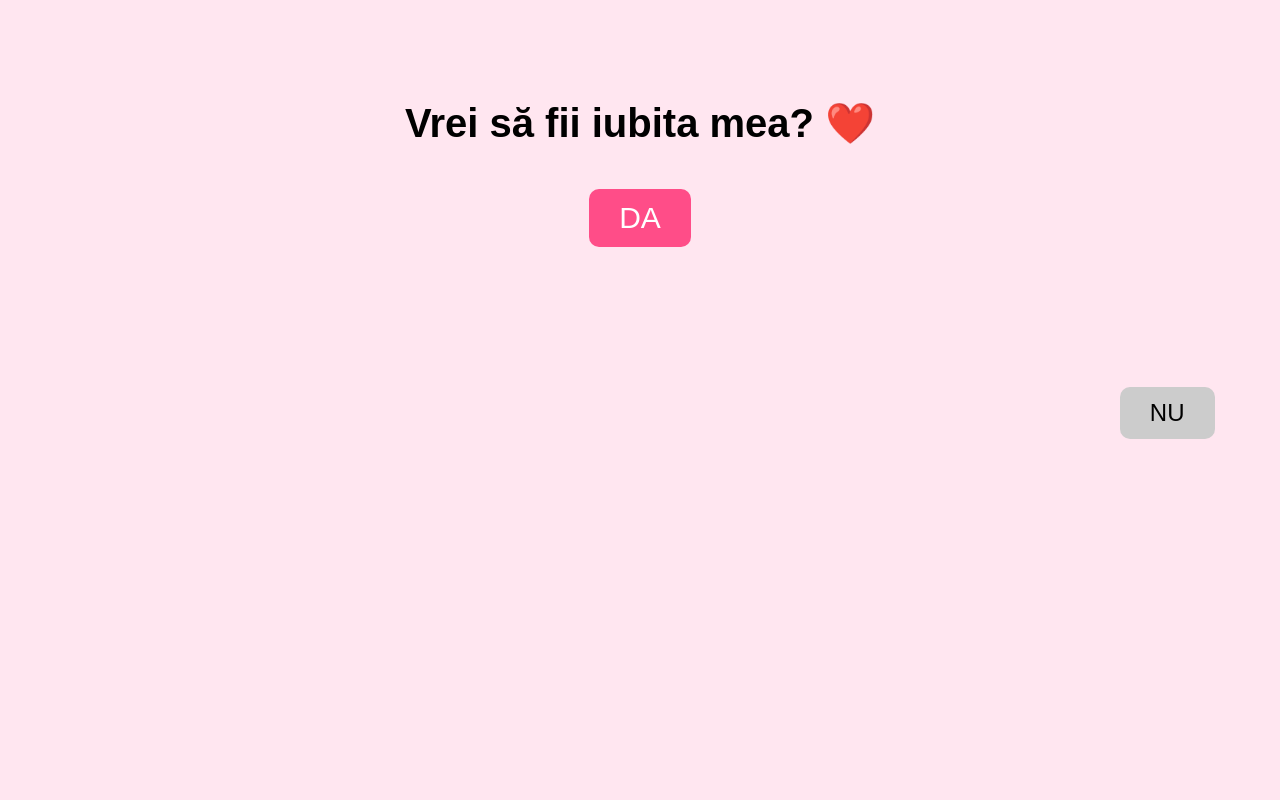
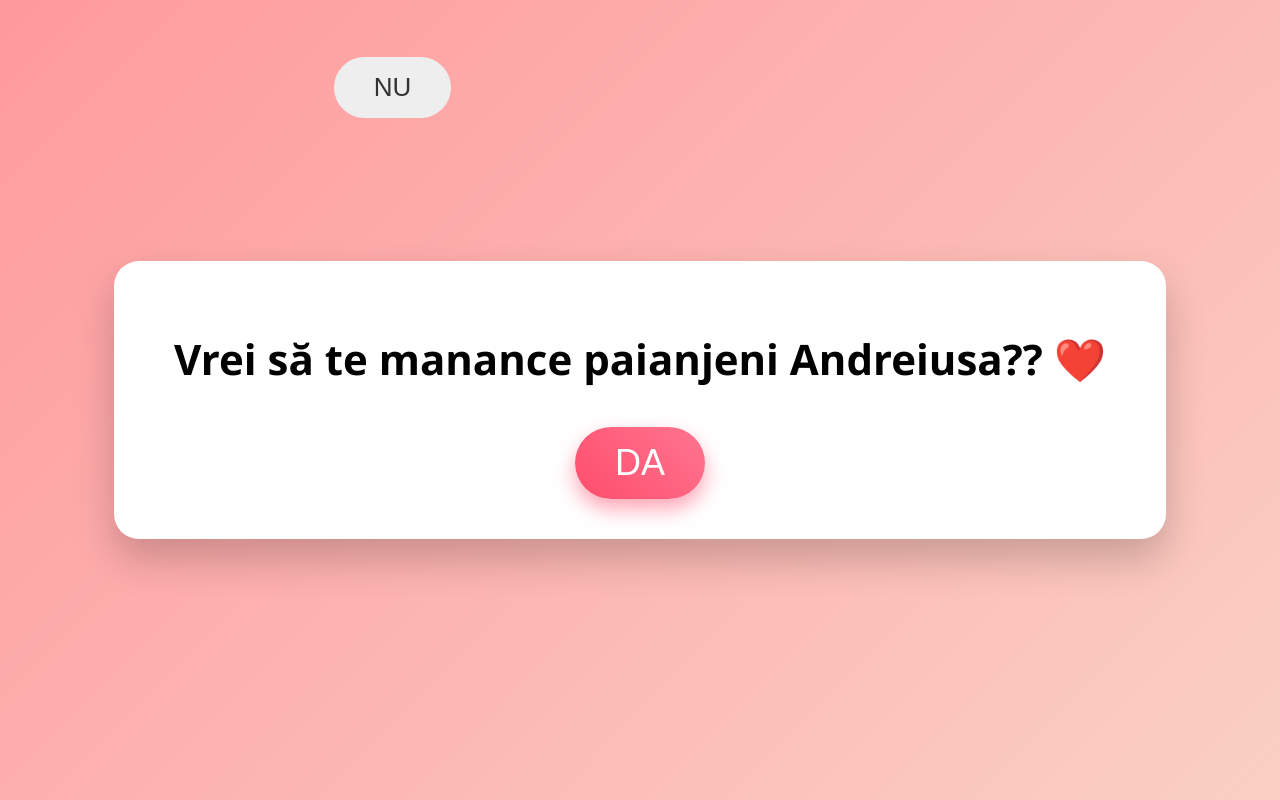
Before and after one commit to andreimusat5432-gif/vrei-sa-fii-iubita-mea, a plain HTML site: page index.html in a window 1280 px wide. Both pictures are taken after a click on the button "NU". Drawn offline with Linux system fonts and the light colour scheme.

Commit message:
Update index.html

```diff
--- a/index.html
+++ b/index.html
@@ -2,37 +2,51 @@
 <html lang="ro">
 <head>
 <meta charset="UTF-8">
-  <title>Vrei să fii iubita mea?</title>
+<title>Vrei să te manance paianjeni Andreiusa??</title>
 
 <style>
   body {
+    margin: 0;
+    height: 100vh;
+    display: flex;
+    justify-content: center;
+    align-items: center;
+    background: linear-gradient(135deg, #ff9a9e, #fad0c4);
+    font-family: 'Segoe UI', sans-serif;
+    overflow: hidden;
+  }
+
+  .container {
     text-align: center;
-      margin-top: 100px;
-      font-family: Arial, sans-serif;
-      background-color: #ffe6f0;
+    background: white;
+    padding: 40px 60px;
+    border-radius: 25px;
+    box-shadow: 0 20px 40px rgba(0,0,0,0.2);
   }
 
   h1 {
-      font-size: 40px;
+    font-size: 42px;
+    margin-bottom: 40px;
   }
 
   button {
-      font-size: 24px;
-      padding: 12px 30px;
-      margin: 15px;
+    border: none;
+    border-radius: 50px;
+    padding: 15px 40px;
+    font-size: 26px;
     cursor: pointer;
-      border-radius: 10px;
-      border: none;
-      transition: transform 0.2s;
+    transition: all 0.3s ease;
   }
 
   #da {
-      background-color: #ff4d88;
+    background: linear-gradient(45deg, #ff4d6d, #ff758f);
     color: white;
+    box-shadow: 0 10px 20px rgba(255,77,109,0.5);
   }
 
   #nu {
-      background-color: #ccc;
+    background: #eee;
+    color: #333;
     position: absolute;
   }
 </style>
@@ -40,29 +54,32 @@
 
 <body>
 
-  <h1>Vrei să fii iubita mea? ❤️</h1>
+<div class="container">
+  <h1>Vrei să te manance paianjeni Andreiusa?? ❤️</h1>
+  <button id="da">DA</button>
+</div>
 
-  <button id="da">DA</button>
 <button id="nu">NU</button>
 
 <script>
-    const nuBtn = document.getElementById("nu");
-    const daBtn = document.getElementById("da");
+  const nu = document.getElementById("nu");
+  const da = document.getElementById("da");
 
-    let daSize = 24;
+  let daSize = 26;
 
-    nuBtn.addEventListener("mouseover", () => {
-      // mută NU în poziții diferite
-      const x = Math.random() * (window.innerWidth - 100);
-      const y = Math.random() * (window.innerHeight - 100);
+  function mutaNu() {
+    const x = Math.random() * (window.innerWidth - 120);
+    const y = Math.random() * (window.innerHeight - 60);
 
-      nuBtn.style.left = x + "px";
-      nuBtn.style.top = y + "px";
+    nu.style.left = x + "px";
+    nu.style.top = y + "px";
 
-      // mărește DA
-      daSize += 6;
-      daBtn.style.fontSize = daSize + "px";
-    });
+    daSize += 10;
+    da.style.fontSize = daSize + "px";
+  }
+
+  nu.addEventListener("mouseenter", mutaNu);
+  nu.addEventListener("click", mutaNu);
 </script>
 
 </body>
```
Lines whose indentation alone changed are shown as unchanged.
